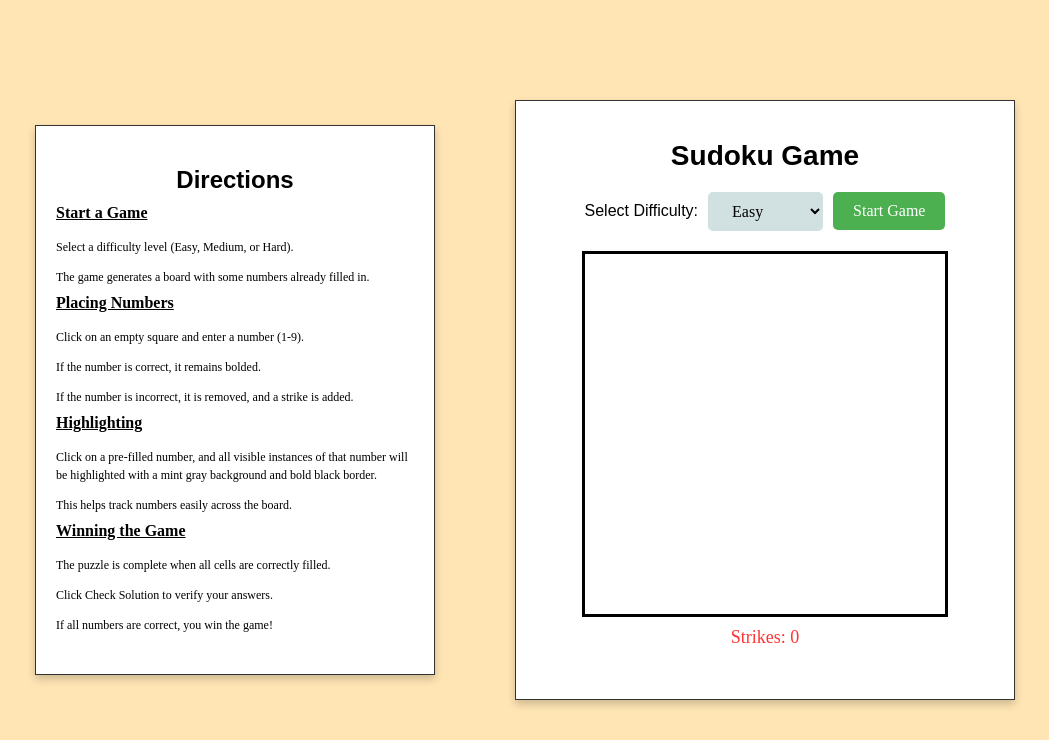
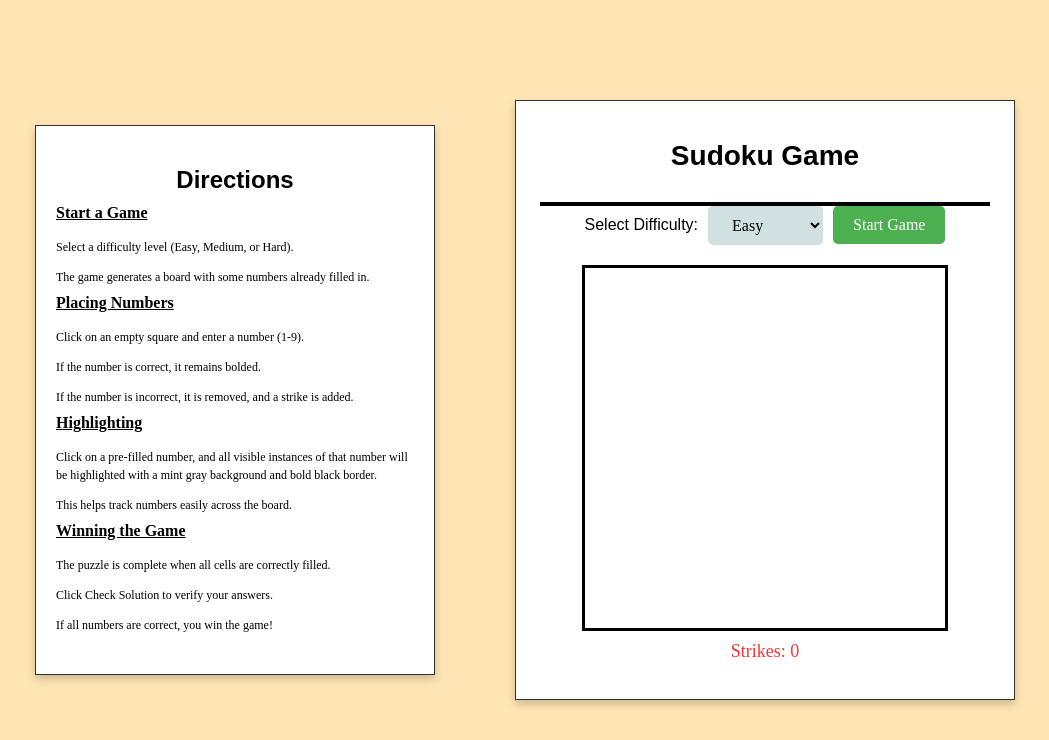
Before and after one commit to Andrew-Grimes/SudokuGame, a Flask app: page / in a window 1280 px wide. Shown: the top 740 px of the page, without its empty margins (115-1164 px from the left). Run offline with Flask 3, Linux system fonts and the light colour scheme.

Commit message:
v1.1 -- Sudoku Template

```diff
--- a/templates/sudoku.html
+++ b/templates/sudoku.html
@@ -38,6 +38,7 @@
     <!-- Sudoku Game Container -->
         <div class="game-container">
             <h1>Sudoku Game</h1>
+            <div class="sudoku-divider"></div>
             <div class="controls">
                 <label for="difficulty">Select Difficulty:</label>
                 <select id="difficulty">
```
